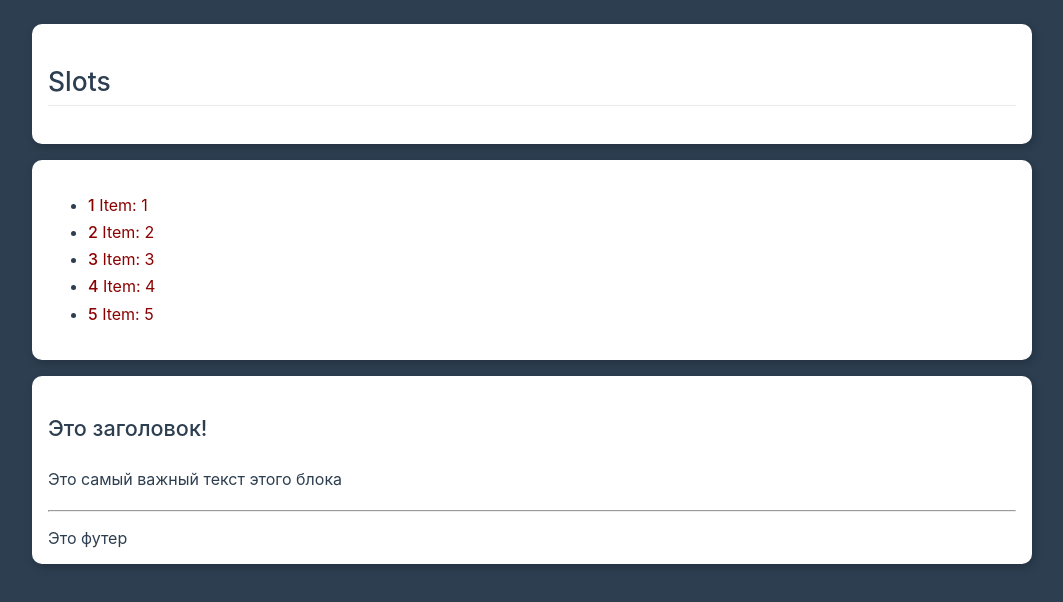
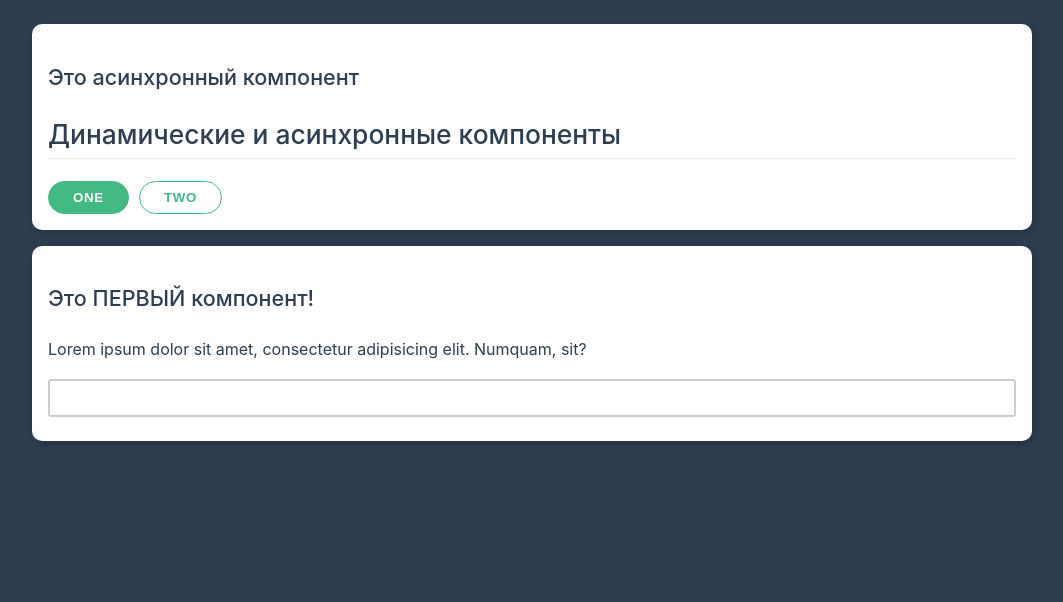
Before and after one commit to ByJumping/VuePractice2.0, a Vue app in the folder vue-cli/: page / in a window 1280 px wide. Shown: the top 602 px of the page, without its empty margins (108-1171 px from the left). Built offline with nearby package versions, Linux system fonts and the light colour scheme.

Commit message:
динамические и асинхронные компоненты

```diff
--- a/vue-cli/src/App.vue
+++ b/vue-cli/src/App.vue
@@ -1,36 +1,65 @@
 <template>
   <div class="container pt-1">
     <div class="card">
-      <h2>Slots</h2>
+      <async-component></async-component>
+      <h2>Динамические и асинхронные компоненты</h2>
+
+      <app-button
+        :color="oneColor"
+        @action="active = 'one'"
+      >One</app-button>
+      <app-button
+        :color="twoColor"
+        @action="active = 'two'"
+      >Two</app-button>
     </div>
 
-    <app-list>
-      <template #default="{idx, iter}">
-      <span style="color: darkred">
-        <strong>{{ idx + 1 }}</strong>
-        Item: {{ iter }}</span>
-      </template>
-    </app-list>
 
-    <app-block>
-      <p>Это самый важный текст этого блока</p>
-      <template #header>
-        <h3>Это заголовок!</h3>
-      </template>
-      <template #footer>
-        <hr/>
-        Это футер
-      </template>
-    </app-block>
+    <keep-alive>
+    <component :is="componentName"></component>
+    </keep-alive>
+
   </div>
 </template>
 
 <script>
-import AppBlock from "./AppBlock";
-import AppList from "./AppList";
 
+import AppTextOne from "./AppTextOne";
+import AppTextTwo from "./AppTextTwo";
+import AppButton from "./AppButton";
+import AppAsyncComponent from "./AppAsyncComponent";
 export default {
-  components: {AppBlock, AppList}
+  data() {
+    return {
+      active: 'one' // two
+    }
+  },
+  mounted() {
+    setTimeout(() => {
+      this.componentName = 'Новое название'
+    }, 1500)
+  },
+  computed: {
+    // componentName() {
+    //   return 'app-text-' + this.active
+    //  },
+
+    componentName: {
+      get() {
+        return 'app-text-' + this.active
+      },
+      set(value) {
+        console.log('Теперь название компонента', value)
+      }
+        },
+     oneColor() {
+      return this.active === 'one' ? 'primary' : ''
+     },
+    twoColor() {
+      return this.active === 'two' ? 'primary' : ''
+    }
+  },
+  components: {AppAsyncComponent, AppButton, AppTextOne, AppTextTwo}
 }
 </script>
 
--- /dev/null
+++ b/vue-cli/src/AppAsyncComponent.vue
@@ -0,0 +1,16 @@
+<template>
+  <div>
+    <h3>Это асинхронный компонент</h3>
+  </div>
+
+</template>
+
+<script>
+export default {
+
+}
+</script>
+
+<style scoped>
+
+</style>
--- a/vue-cli/src/AppButton.vue
+++ b/vue-cli/src/AppButton.vue
@@ -12,7 +12,7 @@ export default {
   props: {
     text: {
       String,
-      required: true
+      required: false
     },
     color: {
       type: String,
--- /dev/null
+++ b/vue-cli/src/AppTextOne.vue
@@ -0,0 +1,19 @@
+<template>
+<div class="card">
+  <h3>Это ПЕРВЫЙ компонент!</h3>
+  <p>Lorem ipsum dolor sit amet, consectetur adipisicing elit. Numquam, sit?</p>
+<div class="form-control">
+  <input type="text">
+</div>
+</div>
+</template>
+
+<script>
+export default {
+  name: "AppTextOne"
+}
+</script>
+
+<style scoped>
+
+</style>
--- /dev/null
+++ b/vue-cli/src/AppTextTwo.vue
@@ -0,0 +1,18 @@
+<template>
+  <div class="card">
+    <h3>Это ВТОРОЙ компонент!</h3>
+    <p>Lorem ipsum dolor sit amet, consectetur adipisicing elit. Numquam, sit?</p>
+    <hr />
+    <small>Lorem ipsum dolor sit amet.</small>
+  </div>
+</template>
+
+<script>
+export default {
+  name: "AppTextOne"
+}
+</script>
+
+<style scoped>
+
+</style>
--- a/vue-cli/src/main.js
+++ b/vue-cli/src/main.js
@@ -1,4 +1,4 @@
-import { createApp } from 'vue'
+import { createApp, defineAsyncComponent} from 'vue'
 import App from './App.vue'
 // import TheHeader from "./TheHeader"
 import style from './theme.css'
@@ -8,5 +8,7 @@ import style from './theme.css'
 // global
 const app = createApp(App)
 // app.component('the-header', TheHeader)
-
+app.component('async-component', defineAsyncComponent(()=> {
+  return import('./AppAsyncComponent')
+}))
 app.mount('#app')
```
